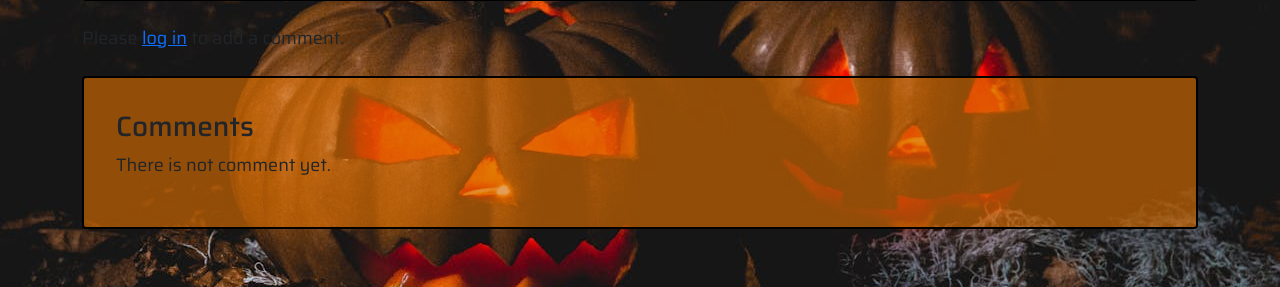
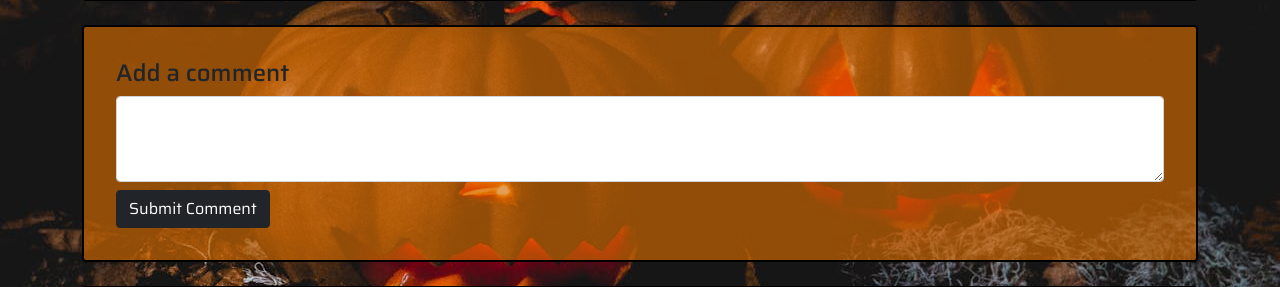
Before and after one commit to aksurcos/pumpkin, a Django app: template story/templates/story_details.html in a window 1280 px wide. Shown: the part 310-597 px from the top of the page. Run offline with Django 5.2, Linux system fonts and the light colour scheme; the template is opened without the code that fills it, so the values that code supplies are empty; some libraries are stand-ins or nearby versions; some web fonts are replaced.

Commit message:
bug fixed

```diff
--- a/story/templates/story_details.html
+++ b/story/templates/story_details.html
@@ -22,7 +22,6 @@
     </div>
 
 
-    {% if user.is_authenticated %}
     <div class="comment-form mt-4 card detail-card col d-flex justify-content-center align-items-left">
         <h4>Add a comment</h4>
             <form method="POST" action="{% url 'add_comment' story.slug %}">
@@ -33,9 +32,6 @@
             <button type="submit" class="btn btn-dark mt-2">Submit Comment</button>
         </form>
     </div>
-    {% else %}
-    <p class="mt-4">Please <a href="{% url 'login' %}">log in</a> to add a comment.</p>
-    {% endif %}
     <div class="comments-section mt-4 card col detail-card card d-flex justify-content-center">
         <h3>Comments</h3>
         {% if comments %}
```
